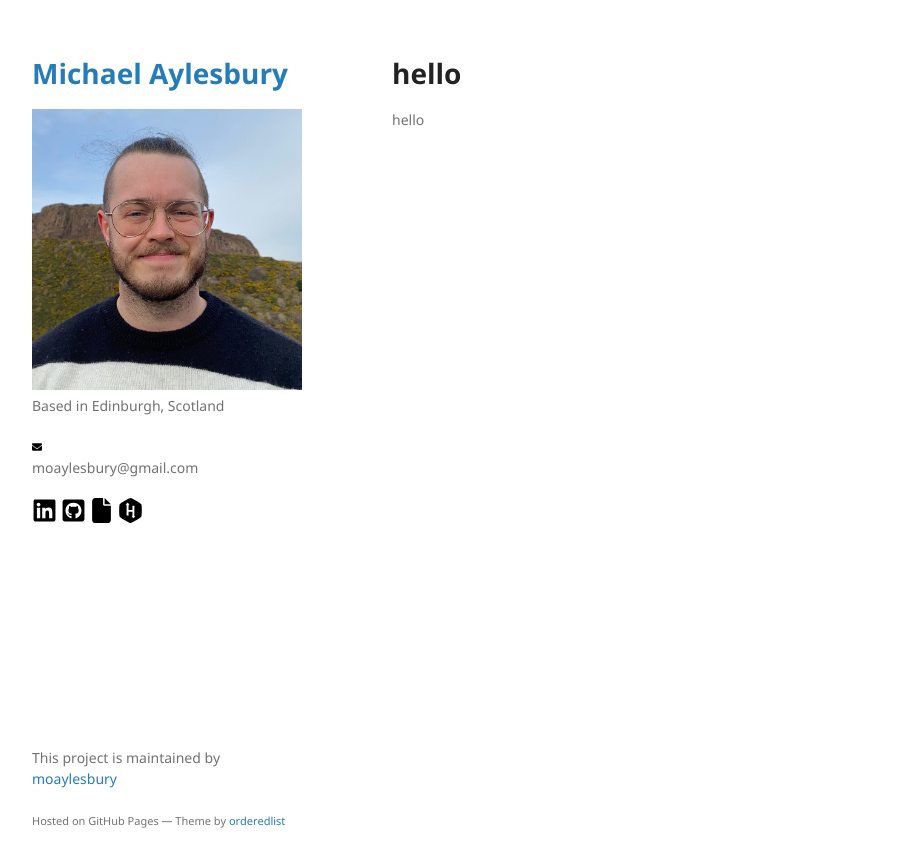
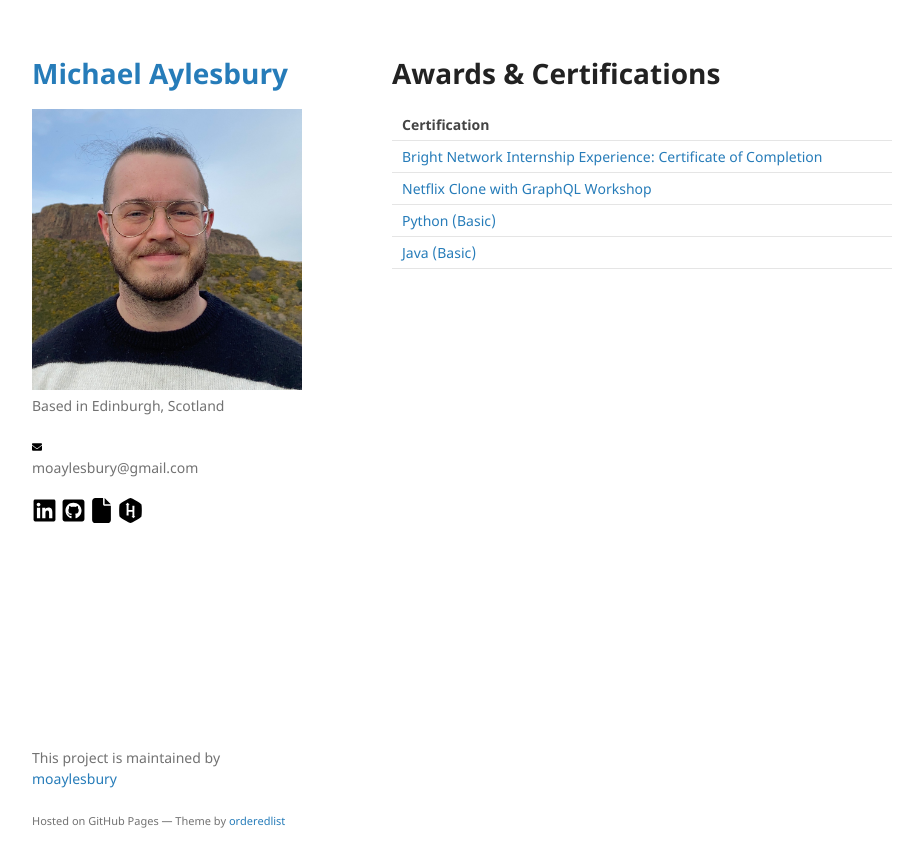
Before and after one commit to moaylesbury/michaelaylesbury.github.io, a Jekyll site: the page built from awards-and-certifications.md, in a window 1280 px wide. Shown: the top 867 px of the page, without its empty margins (178-1101 px from the left). Built offline with Jekyll 4.4.1, drawn with Linux system fonts in a browser that asks for light colours; our own code applies the rules of GitHub Pages for plain Markdown files.

Commit message:
Update awards-and-certifications.md

```diff
--- a/awards-and-certifications.md
+++ b/awards-and-certifications.md
@@ -2,6 +2,11 @@
 layout: default
 ---
 
-# hello
+# Awards & Certifications
 
-hello
+| Certification                                                   |
+|:------------------------------------------------------------|
+| [Bright Network Internship Experience: Certificate of Completion](https://www.brightnetwork.co.uk/certificates/internship-experience-uk-techn_ycf31rmiz7kw0p/)       |
+| [Netflix Clone with GraphQL Workshop](https://badgr.com/public/assertions/iqAuwki3Q8ie79yUvZgwHw)          |
+| [Python (Basic)](https://www.hackerrank.com/certificates/e30643b02cf6)          |
+| [Java (Basic)](https://www.hackerrank.com/certificates/0bfe8e030f96)  |
```
